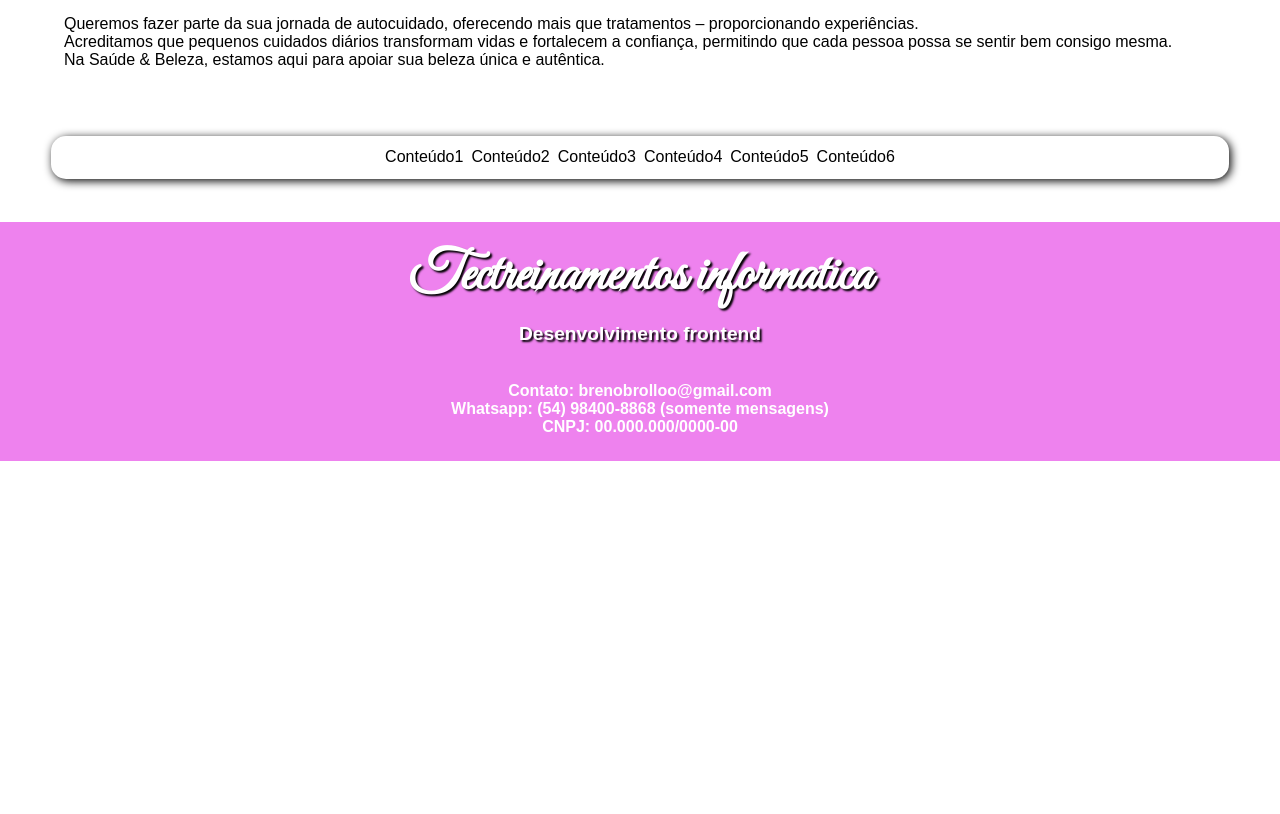
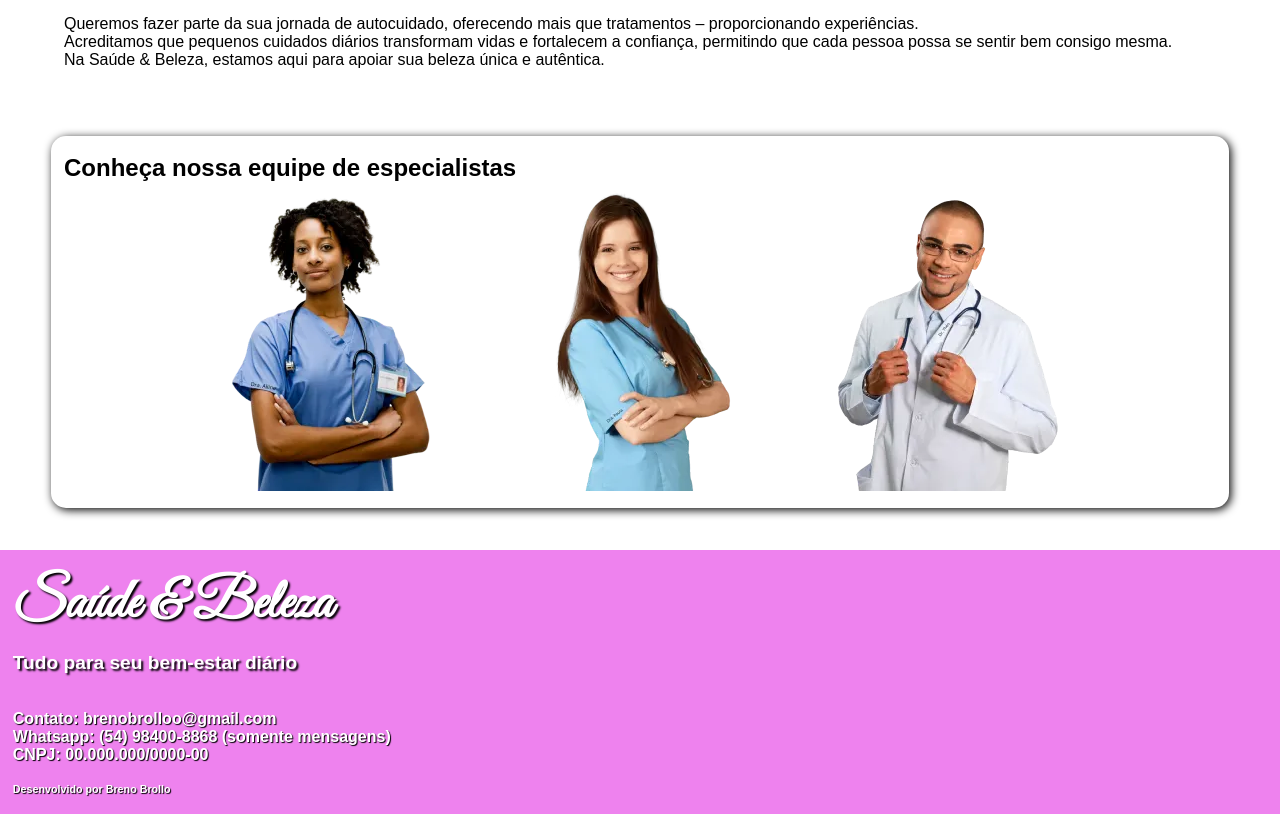
Before and after one commit to Bbrollo/Site-saude-e-beleza, a plain HTML site: page index.html in a window 1280 px wide. Shown: the part 1086-1900 px from the top of the page. Before the commit the page ends 1547 px from the top, so only its background shows below. Drawn offline with Linux system fonts and the light colour scheme.

Commit message:
Alterando grid de funcionario e footer

```diff
--- a/css/estilo.css
+++ b/css/estilo.css
@@ -57,8 +57,9 @@ footer{
     background-color: var(--violt);
     color: var(--branco);
     padding: 1%;
-    text-align: center;
+    text-align: left;
     font-weight: bold;
+    text-shadow: 1px 1px 1px var(--preto);
 }
 
 body{
--- a/index.html
+++ b/index.html
@@ -83,16 +83,16 @@
     <br>
 
     <aside>
+
+        <h2>Conheça nossa equipe de especialistas</h2>
+
         <section class="grid-equipe">
 
             <div class="grid-equipe-sb">
 
-                <div>Conteúdo1</div>
-                <div>Conteúdo2</div>
-                <div>Conteúdo3</div>
-                <div>Conteúdo4</div>
-                <div>Conteúdo5</div>
-                <div>Conteúdo6</div>
+                <div><img src="img/equipe1.webp" alt="Funcionario 1"></div>
+                <div><img src="img/equipe2.webp" alt="Funcionario 2"></div>
+                <div><img src="img/equipe3.webp" alt="Funcionario 3"></div>
 
             </div>
 
@@ -104,14 +104,15 @@
     <br>
 
     <footer>
-        <h3>Tectreinamentos informatica</h3>
-        <h4>Desenvolvimento frontend</h4>
+        <h3>Saúde & Beleza</h3>
+        <h4>Tudo para seu bem-estar diário</h4>
         <br>
         <p>
             Contato: brenobrolloo@gmail.com <br>
             Whatsapp: (54) 98400-8868 (somente mensagens) <br>
             CNPJ: 00.000.000/0000-00 <br>
         </p>
+        <h6>Desenvolvido por Breno Brollo</h6>
     </footer> <!--- rodapé do site -->
 </body>
 </html>
```
